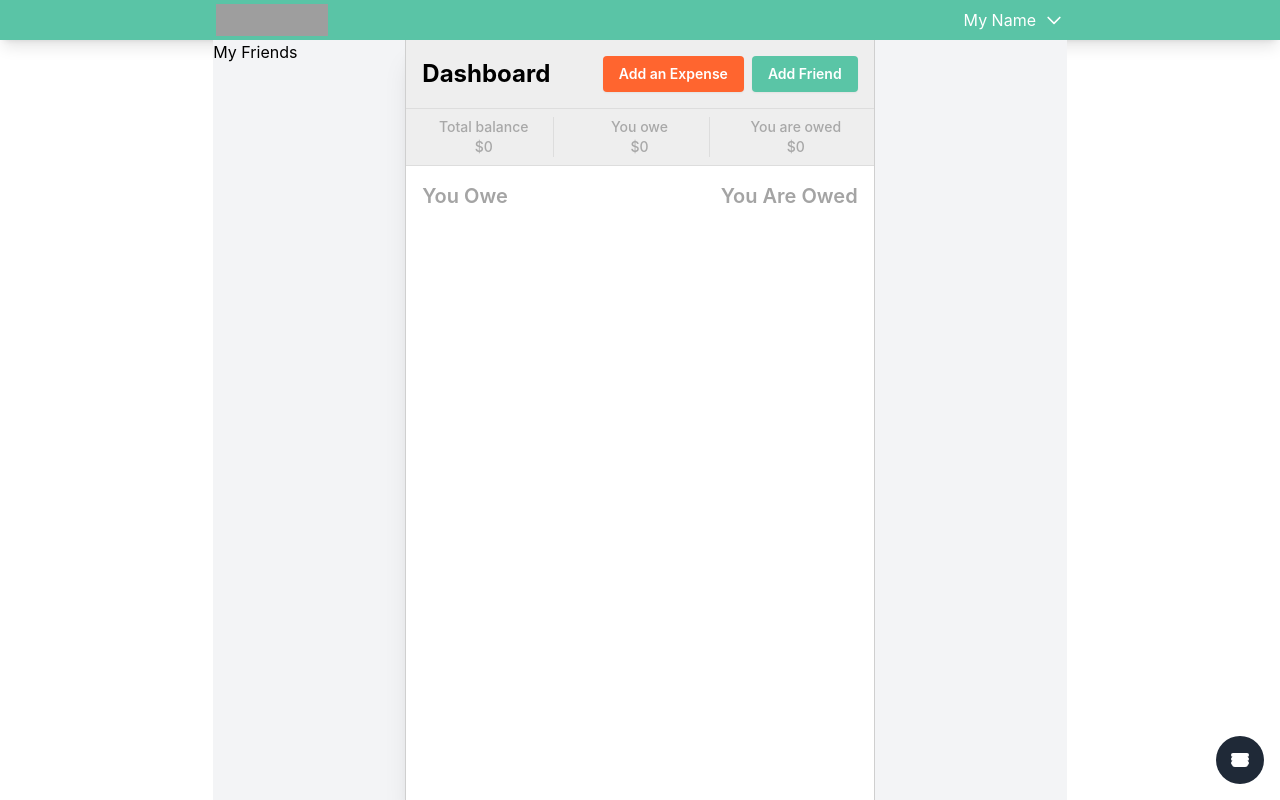
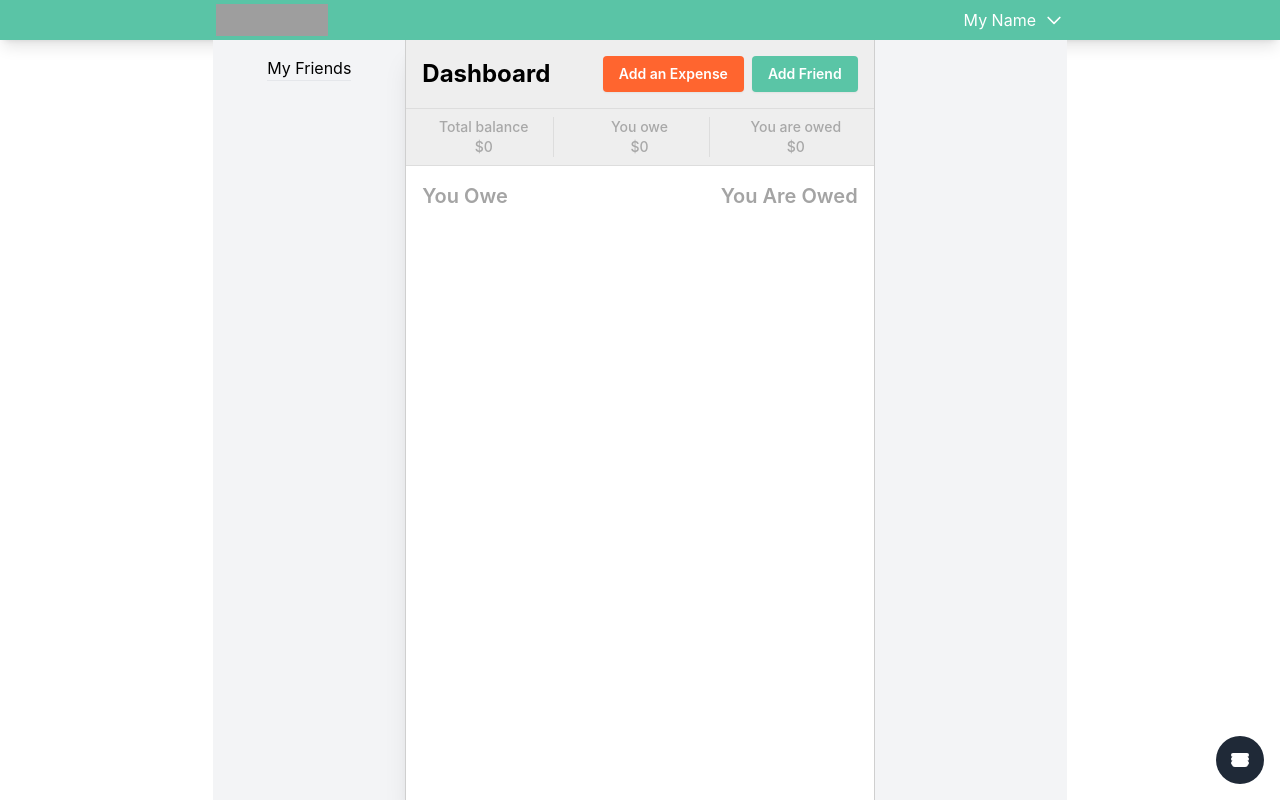
Before and after one commit to Mohak-Agrawal/splitwise-clone, a React (Create React App) app: page / in a window 1280 px wide. Built offline with nearby package versions, Linux system fonts and the light colour scheme; grey boxes are pictures that could not be loaded; what react-modal-hook would draw is missing.

Commit message:
dark mode

```diff
--- a/src/App.tsx
+++ b/src/App.tsx
@@ -1,7 +1,5 @@
 import React, { useEffect } from "react";
 import { BrowserRouter as Router, Route, Routes } from "react-router-dom";
-// import Settings from "./components/Settings";
-// import Group from "./components/Group";
 import SidebarLayout from "./components/SidebarLayout";
 
 import { ExpenseProvider } from "./contexts/ExpenseContext";
@@ -12,8 +10,6 @@ const App: React.FC = () => {
       <Router>
         <Routes>
           <Route path="/" element={<SidebarLayout />} />
-          {/* <Route path="/settings" element={<Settings />} /> */}
-          {/* <Route path="/group" element={<Group />} /> */}
         </Routes>
       </Router>
     </ExpenseProvider>
--- a/src/components/Autocomplete.tsx
+++ b/src/components/Autocomplete.tsx
@@ -43,7 +43,10 @@ const Autocomplete: React.FC<AutocompleteProps> = ({ options, onSelect }) => {
   };
 
   return (
-    <div className="relative">
+    <div
+      className="relative"
+      style={{ marginBottom: showOptions ? "2rem" : 0 }}
+    >
       <input
         type="text"
         value={inputValue}
@@ -68,7 +71,7 @@ const Autocomplete: React.FC<AutocompleteProps> = ({ options, onSelect }) => {
         ))}
       </div>
       {showOptions && (
-        <ul className="absolute z-10 w-full bg-white border border-gray-300 rounded-md mt-1">
+        <ul className="absolute z-10 w-full bg-white border border-gray-300 rounded-md mt-1 ">
           {filteredOptions.map((option) => (
             <li
               key={option.id}
--- a/src/components/ExpenseForm.tsx
+++ b/src/components/ExpenseForm.tsx
@@ -133,8 +133,8 @@ const ExpenseForm: React.FC<ExpenseFormProps> = () => {
                   }
                 >
                   <option value="equal">Split Equally</option>
-                  <option value="exclude">Exclude</option>
-                  <option value="me">Me</option>
+                  {/* <option value="exclude">Exclude</option>
+                  <option value="me">Me</option> */}
                 </select>
               </div>
               <div className="mb-4">
--- a/src/components/SidebarLayout.tsx
+++ b/src/components/SidebarLayout.tsx
@@ -6,7 +6,7 @@ import { ExpenseContext } from "../contexts/ExpenseContext";
 const SidebarLayout: React.FC = () => {
   const [dropdownOpen, setDropdownOpen] = useState(false);
   const [darkMode, setDarkMode] = useState(false);
-  const { friends, addFriend } = useContext(ExpenseContext);
+  const { friends, addFriend, toggleTheme, theme } = useContext(ExpenseContext);
 
   const toggleDropdown = () => {
     setDropdownOpen(!dropdownOpen);
@@ -74,7 +74,7 @@ const SidebarLayout: React.FC = () => {
 
   const Footer = () => (
     <button
-      onClick={toggleDarkMode}
+      onClick={toggleTheme}
       className="fixed bottom-4 right-4 bg-gray-800 text-white rounded-full w-12 h-12 flex items-center justify-center"
     >
       {darkMode ? (
@@ -113,21 +113,38 @@ const SidebarLayout: React.FC = () => {
 
   return (
     <ModalProvider>
-      <div
-        className={`h-screen w-screen flex flex-col ${darkMode ? "dark" : ""}`}
-      >
+      <div className={`h-screen w-screen flex flex-col ${theme ? "dark" : ""}`}>
         <Header />
         <div className="w-2/3 flex flex-row self-center h-screen">
-          <div className="w-48 bg-gray-100">
-            My Friends
+          <div
+            className={`w-48 bg-${
+              theme === "dark" ? "gray-800" : "gray-100"
+            } p-4 flex flex-col items-center`}
+          >
+            <div
+              className={`border-b mb-2 text-${
+                theme === "dark" ? "white" : "black"
+              }`}
+            >
+              My Friends
+            </div>
             <ul>
               {friends.map((friend, index) => (
-                <li key={index}>{friend.name}</li>
+                <li
+                  key={index}
+                  className={`text-${theme === "dark" ? "white" : "black"}`}
+                >
+                  {friend.name}
+                </li>
               ))}
             </ul>
           </div>
           <Dashboard />
-          <div className="w-48 bg-gray-100"></div>
+          <div
+            className={`w-48 bg-${
+              theme === "dark" ? "gray-800" : "gray-100"
+            } p-4 flex flex-col items-center`}
+          ></div>
         </div>
 
         <Footer />
--- a/src/contexts/ExpenseContext.tsx
+++ b/src/contexts/ExpenseContext.tsx
@@ -155,7 +155,9 @@ export const ExpenseProvider: React.FC<{ children: ReactNode }> = ({
         toggleTheme,
       }}
     >
-      {children}
+      <div className={theme === "light" ? "bg-white" : "bg-gray-900"}>
+        {children}
+      </div>
     </ExpenseContext.Provider>
   );
 };
```
